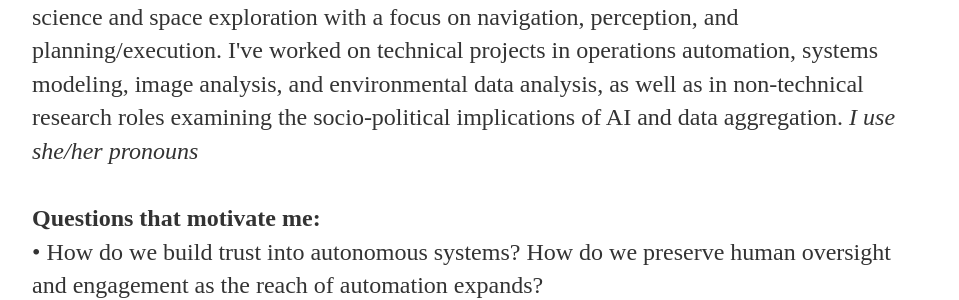
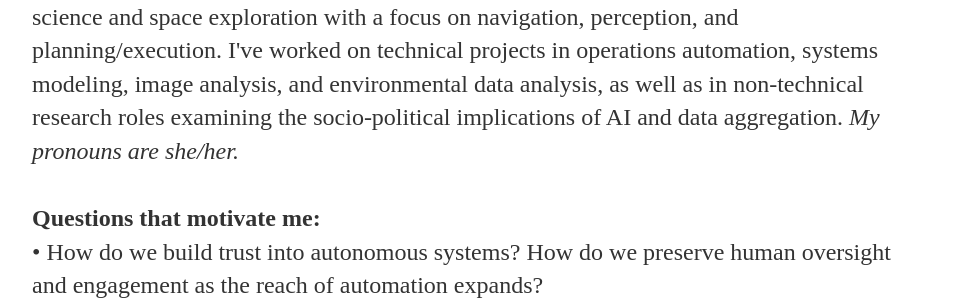
Before and after one commit to sparjan/site, a Jekyll site: the page built from index.html, in a window 1280 px wide. Shown: the part 264-564 px from the top of the page, without its empty margins (160-1119 px from the left). Built offline with Jekyll 4.4.1, drawn with Linux system fonts in a browser that asks for light colours.

Commit message:
Update index.html

```diff
--- a/index.html
+++ b/index.html
@@ -6,7 +6,7 @@ title: Shreya Parjan
 	<h1>Shreya Parjan <img src="Pics/sp-casual-circ.png" width="137" height="150" alt="sparjan" style="float:right;" /></h1>
 	<p>I'm a rising senior studying Math and Computer Science at Wellesley College. I'm passionate about exploring the role of autonomous agents in Earth system science and space exploration with a focus on navigation, perception, and planning/execution.
 		I've worked on technical projects in operations automation, systems modeling, image analysis, and environmental data analysis, as well as in non-technical research roles examining the socio-political implications of AI and data aggregation.
-		<em>I use she/her pronouns</em>
+		<em>My pronouns are she/her.</em>
 	<br>
 	<br>
 	<b>Questions that motivate me:</b>
```
